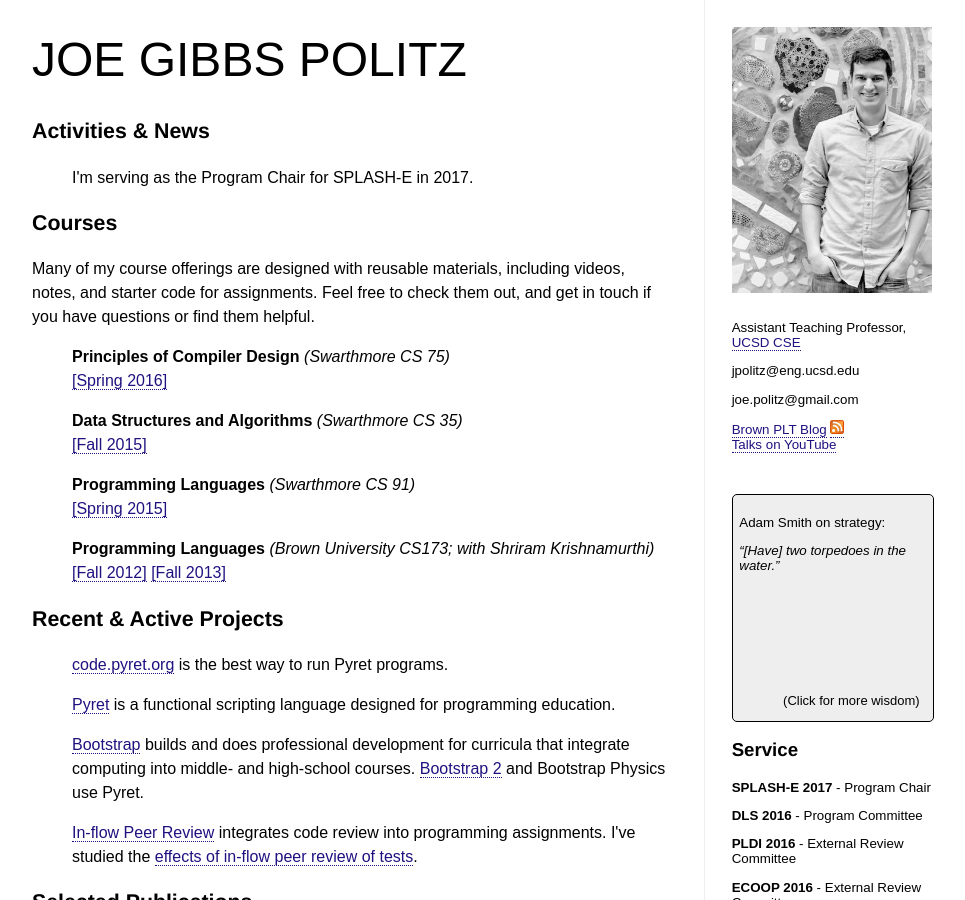
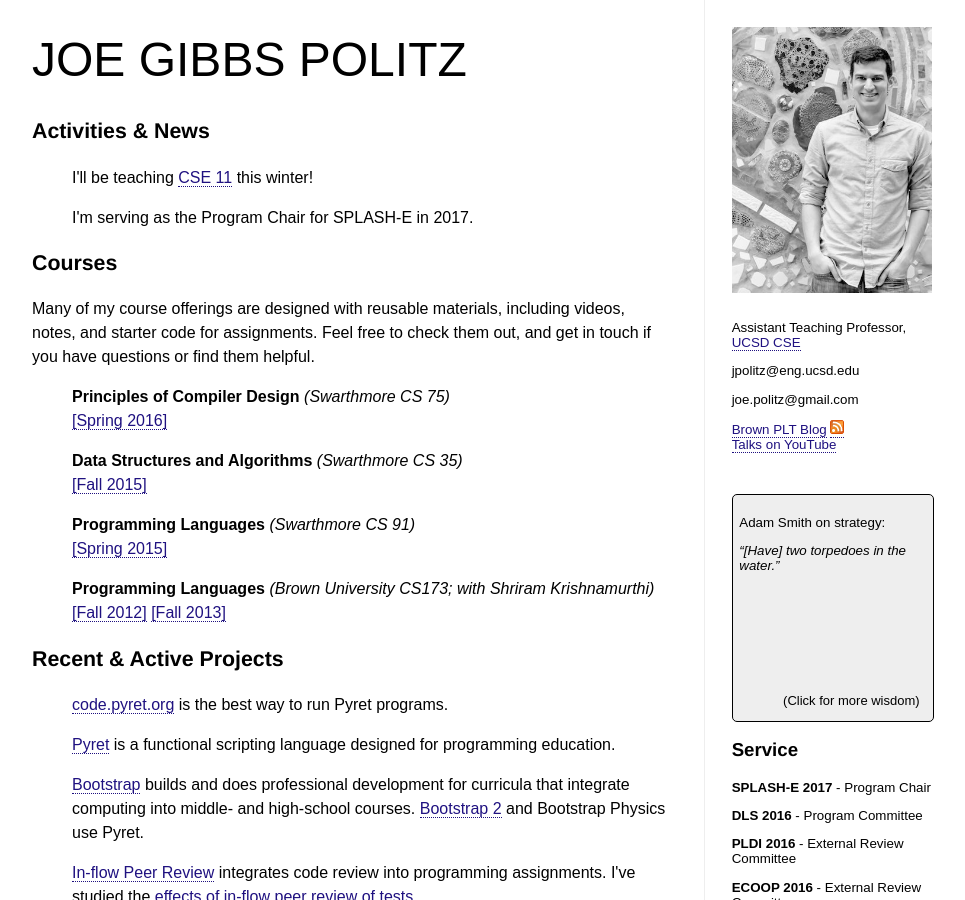
Before and after one commit to jpolitz/jpolitz.github.com, a Jekyll site: the page index.html, which Jekyll copies as it is, in a window 1280 px wide and 900 px high. Shown: the whole window, without its empty margins (48-1013 px from the left). Built offline with Jekyll 4.4.1, drawn with Linux system fonts in a browser that asks for light colours.

Commit message:
confirmed

```diff
--- a/index.html
+++ b/index.html
@@ -57,6 +57,8 @@ max-width: 40em;'>
 
 <div style='line-height: 1.5em'>
 <ul>
+
+  <li>I'll be teaching <a href="http://cse.ucsd.edu/cse11">CSE 11</a> this winter!</li>
 
   <li>I'm serving as the Program Chair for SPLASH-E in 2017.</li>
 
```
